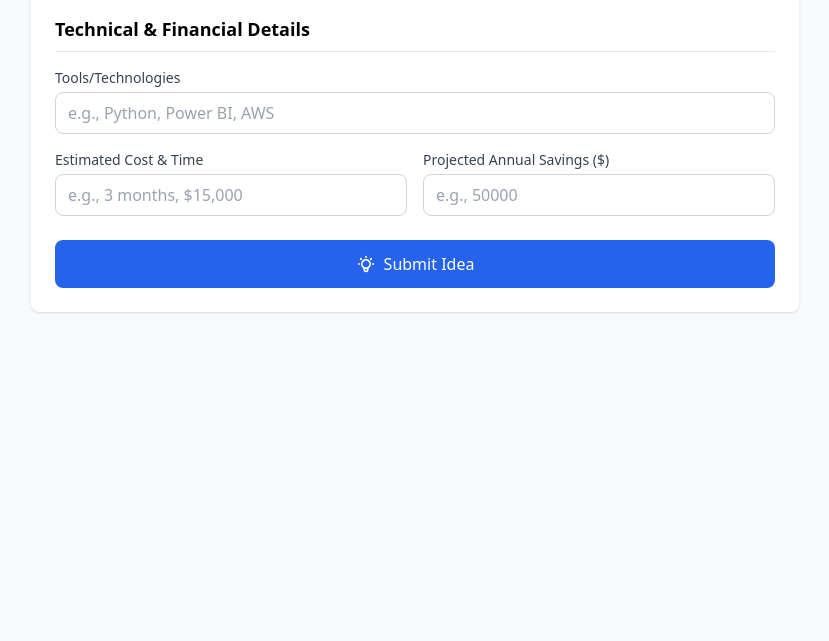
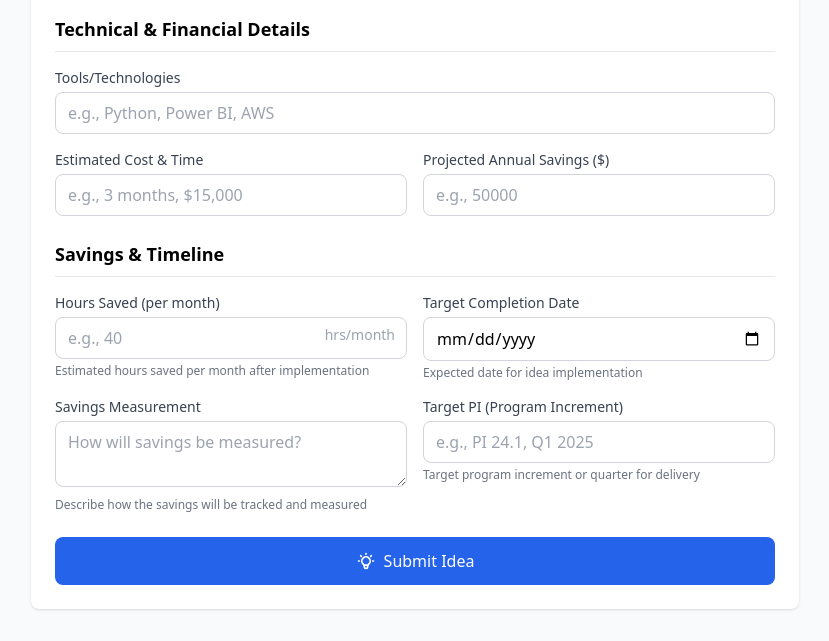
Before and after one commit to ParasuChandru/innovation-engine, a Flask app: page /ideas/new in a window 1280 px wide. Shown: the part 1111-1752 px from the top of the page, without its empty margins (225-1054 px from the left). Before the commit the page ends 1424 px from the top, so only its background shows below. Run offline with Flask 3, Linux system fonts and the light colour scheme; the visitor is signed in with stand-in values (Sample User, id 1); data that the repository does not hold is empty; some libraries are stand-ins or nearby versions.

Commit message:
v1.3 - add savings hours PI and date fields

```diff
--- a/app.py
+++ b/app.py
@@ -203,8 +203,9 @@ def create_idea(data):
             title, submitter_id, spoc_id, status, category, sub_category,
             problem_statement, proposed_solution, support_needed,
             users_impacted, business_impact, complexity, tools_used,
-            est_cost_time, proj_savings
-        ) VALUES (?, ?, ?, ?, ?, ?, ?, ?, ?, ?, ?, ?, ?, ?, ?)
+            est_cost_time, proj_savings, hours_saved, savings_measurement,
+            target_completion_date, target_pi
+        ) VALUES (?, ?, ?, ?, ?, ?, ?, ?, ?, ?, ?, ?, ?, ?, ?, ?, ?, ?, ?)
     ''', (
         data['title'],
         data['submitter_id'],
@@ -220,7 +221,11 @@ def create_idea(data):
         data.get('complexity'),
         data.get('tools_used'),
         data.get('est_cost_time'),
-        data.get('proj_savings')
+        data.get('proj_savings'),
+        data.get('hours_saved'),
+        data.get('savings_measurement'),
+        data.get('target_completion_date'),
+        data.get('target_pi')
     ))
     idea_id = cursor.lastrowid
     conn.commit()
@@ -420,7 +425,11 @@ def new_idea():
             'complexity': request.form.get('complexity'),
             'tools_used': request.form.get('tools_used'),
             'est_cost_time': request.form.get('est_cost_time'),
-            'proj_savings': float(request.form.get('proj_savings')) if request.form.get('proj_savings') else None
+            'proj_savings': float(request.form.get('proj_savings')) if request.form.get('proj_savings') else None,
+            'hours_saved': float(request.form.get('hours_saved')) if request.form.get('hours_saved') else None,
+            'savings_measurement': request.form.get('savings_measurement'),
+            'target_completion_date': request.form.get('target_completion_date') or None,
+            'target_pi': request.form.get('target_pi')
         }
 
         idea_id = create_idea(idea_data)
--- a/templates/idea_form.html
+++ b/templates/idea_form.html
@@ -18,6 +18,7 @@
         </div>
 
         <form method="POST" class="p-6 space-y-6">
+            <!-- Basic Information -->
             <div class="space-y-4">
                 <h3 class="font-semibold text-lg border-b pb-2">Basic Information</h3>
                 <div>
@@ -38,6 +39,8 @@
                     </div>
                 </div>
             </div>
+
+            <!-- Problem & Solution -->
             <div class="space-y-4">
                 <h3 class="font-semibold text-lg border-b pb-2">Problem & Solution</h3>
                 <div>
@@ -53,6 +56,8 @@
                     <textarea id="support_needed" name="support_needed" rows="2" class="w-full px-3 py-2 border border-gray-300 rounded-lg" placeholder="What resources or support would you need?"></textarea>
                 </div>
             </div>
+
+            <!-- Impact Assessment -->
             <div class="space-y-4">
                 <h3 class="font-semibold text-lg border-b pb-2">Impact Assessment</h3>
                 <div class="grid md:grid-cols-2 gap-4">
@@ -75,6 +80,8 @@
                     <textarea id="business_impact" name="business_impact" rows="2" class="w-full px-3 py-2 border border-gray-300 rounded-lg" placeholder="Describe the expected business impact..."></textarea>
                 </div>
             </div>
+
+            <!-- Technical & Financial Details -->
             <div class="space-y-4">
                 <h3 class="font-semibold text-lg border-b pb-2">Technical & Financial Details</h3>
                 <div>
@@ -88,10 +95,43 @@
                     </div>
                     <div>
                         <label for="proj_savings" class="block text-sm font-medium text-gray-700 mb-1">Projected Annual Savings ($)</label>
-                        <input type="number" id="proj_savings" name="proj_savings" class="w-full px-3 py-2 border border-gray-300 rounded-lg" placeholder="e.g., 50000">
+                        <input type="number" id="proj_savings" name="proj_savings" step="0.01" min="0" class="w-full px-3 py-2 border border-gray-300 rounded-lg" placeholder="e.g., 50000">
                     </div>
                 </div>
             </div>
+
+            <!-- Savings & Timeline Details (NEW) -->
+            <div class="space-y-4">
+                <h3 class="font-semibold text-lg border-b pb-2">Savings & Timeline</h3>
+                <div class="grid md:grid-cols-2 gap-4">
+                    <div>
+                        <label for="hours_saved" class="block text-sm font-medium text-gray-700 mb-1">Hours Saved (per month)</label>
+                        <div class="relative">
+                            <input type="number" id="hours_saved" name="hours_saved" step="0.5" min="0" class="w-full px-3 py-2 border border-gray-300 rounded-lg" placeholder="e.g., 40">
+                            <span class="absolute right-3 top-2 text-gray-400 text-sm">hrs/month</span>
+                        </div>
+                        <p class="mt-1 text-xs text-gray-500">Estimated hours saved per month after implementation</p>
+                    </div>
+                    <div>
+                        <label for="target_completion_date" class="block text-sm font-medium text-gray-700 mb-1">Target Completion Date</label>
+                        <input type="date" id="target_completion_date" name="target_completion_date" class="w-full px-3 py-2 border border-gray-300 rounded-lg">
+                        <p class="mt-1 text-xs text-gray-500">Expected date for idea implementation</p>
+                    </div>
+                </div>
+                <div class="grid md:grid-cols-2 gap-4">
+                    <div>
+                        <label for="savings_measurement" class="block text-sm font-medium text-gray-700 mb-1">Savings Measurement</label>
+                        <textarea id="savings_measurement" name="savings_measurement" rows="2" class="w-full px-3 py-2 border border-gray-300 rounded-lg" placeholder="How will savings be measured?"></textarea>
+                        <p class="mt-1 text-xs text-gray-500">Describe how the savings will be tracked and measured</p>
+                    </div>
+                    <div>
+                        <label for="target_pi" class="block text-sm font-medium text-gray-700 mb-1">Target PI (Program Increment)</label>
+                        <input type="text" id="target_pi" name="target_pi" class="w-full px-3 py-2 border border-gray-300 rounded-lg" placeholder="e.g., PI 24.1, Q1 2025">
+                        <p class="mt-1 text-xs text-gray-500">Target program increment or quarter for delivery</p>
+                    </div>
+                </div>
+            </div>
+
             <button type="submit" class="w-full bg-blue-600 text-white py-3 px-4 rounded-lg font-medium hover:bg-blue-700 flex items-center justify-center">
                 <svg class="w-5 h-5 mr-2" fill="none" stroke="currentColor" viewBox="0 0 24 24"><path stroke-linecap="round" stroke-linejoin="round" stroke-width="2" d="M9.663 17h4.673M12 3v1m6.364 1.636l-.707.707M21 12h-1M4 12H3m3.343-5.657l-.707-.707m2.828 9.9a5 5 0 117.072 0l-.548.547A3.374 3.374 0 0014 18.469V19a2 2 0 11-4 0v-.531c0-.895-.356-1.754-.988-2.386l-.548-.547z"/></svg>
                 Submit Idea
```
Also changed, not shown: migrate_v1.3.py (added, +52 -0 lines), templates/idea_detail.html (+43 -1 lines).
